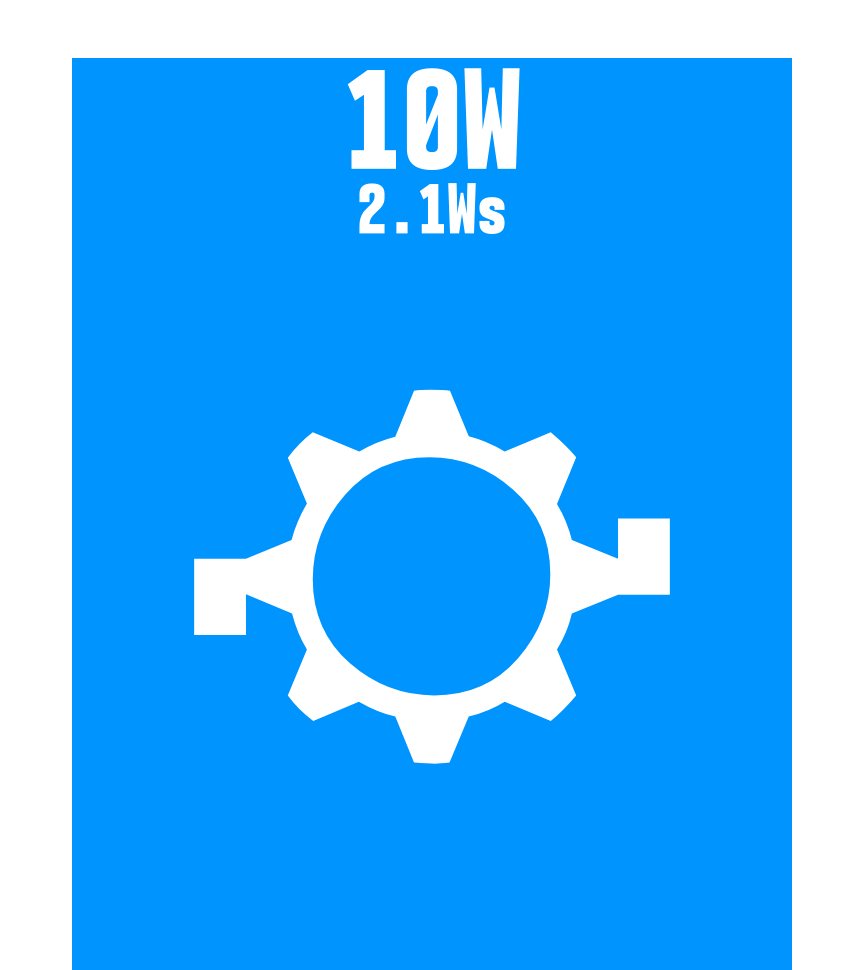
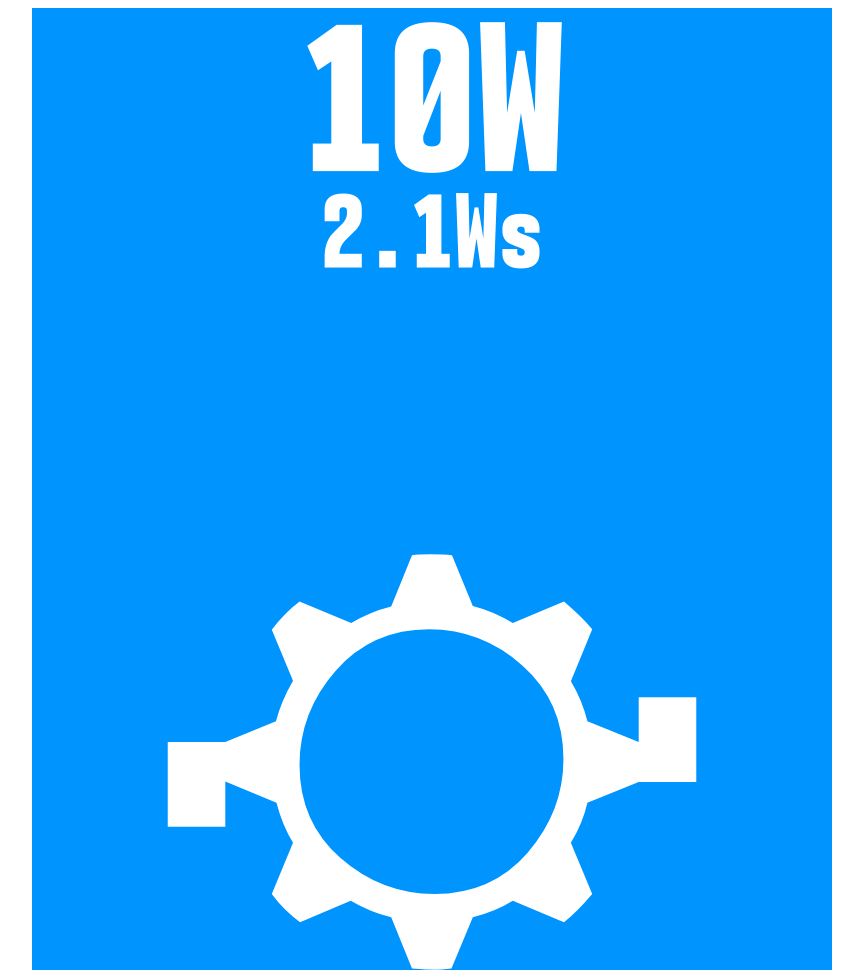
Before and after one commit to cocashy/clicker, a plain HTML site: page index.html in a window 1280 px wide. Shown: the top 970 px of the page, without its empty margins (208-1071 px from the left). Drawn offline with Linux system fonts and the light colour scheme.

Commit message:
edit about size

```diff
--- a/main.js
+++ b/main.js
@@ -119,8 +119,9 @@ function draw() {
 }
 
 const canvas = document.getElementById('canvas');
-canvas.width = 720;
-canvas.height = 960;
+
+canvas.width = Math.min(window.innerWidth, window.innerHeight);
+canvas.height = Math.floor(canvas.width * 16 / 9);
 
 const WIDTH = canvas.width;
 const HEIGHT = canvas.height;
--- a/style.css
+++ b/style.css
@@ -5,6 +5,5 @@
 
 canvas {
     display: block;
-    padding: 50px;
     margin: auto;
 }
```
